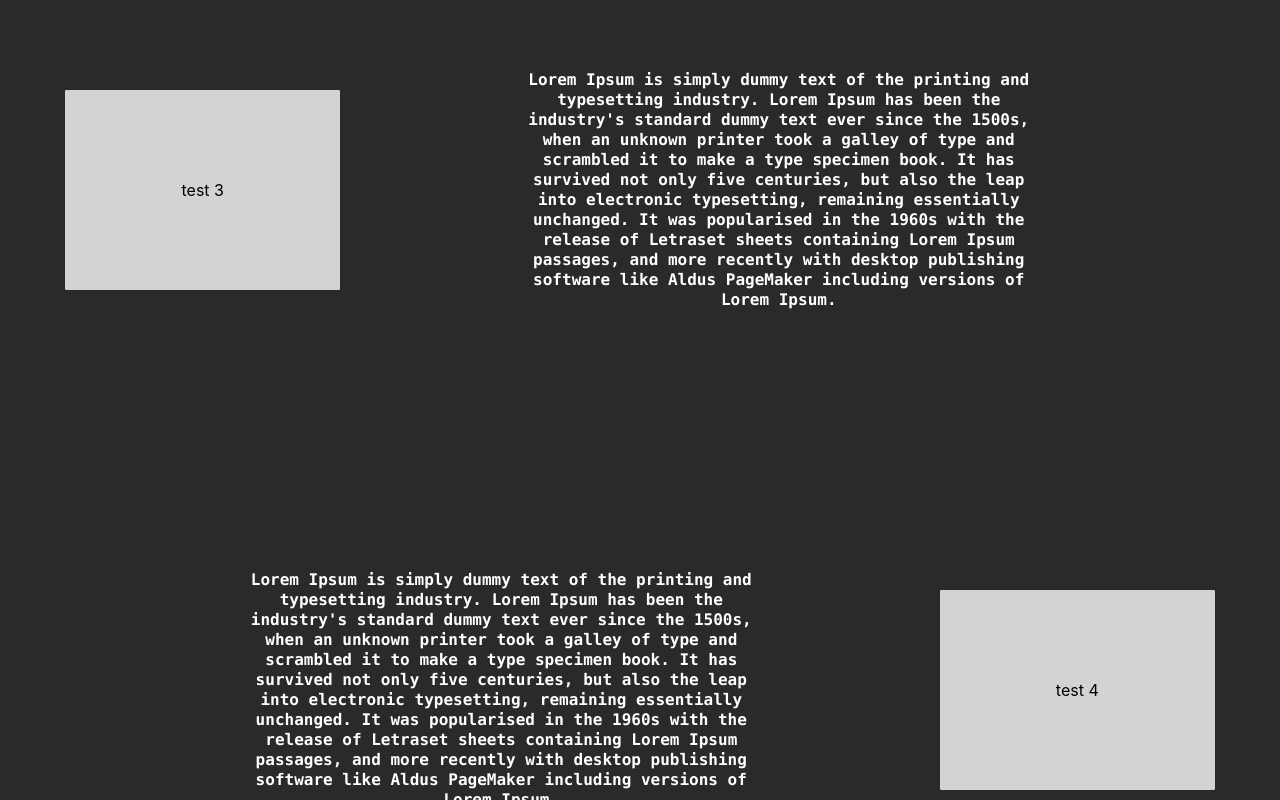
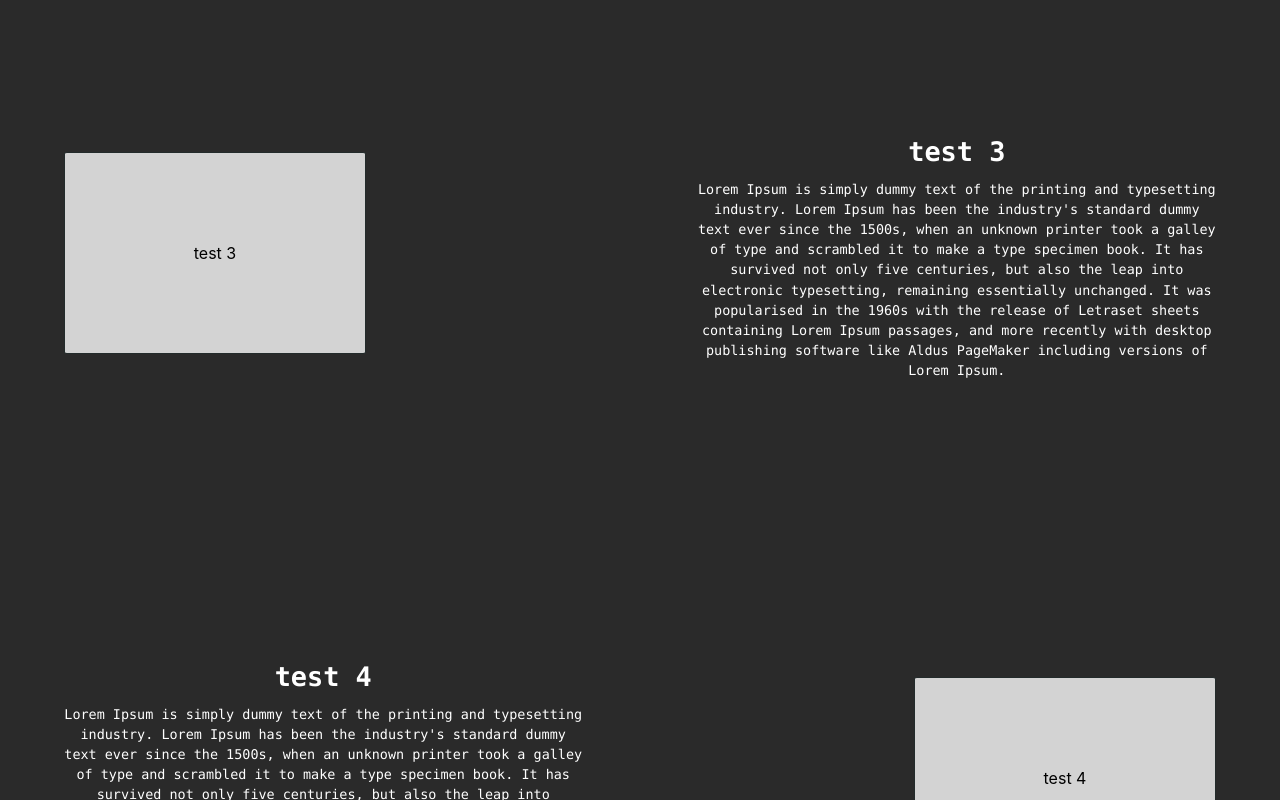
Before and after one commit to Ryntak94/portfolio, a React (Create React App) app: page / in a window 1280 px wide. Shown: the part 2060-2860 px from the top of the page. Built offline with nearby package versions, Linux system fonts and the light colour scheme.

Commit message:
setup display of just 3 projects for TL projects

```diff
--- a/src/App.js
+++ b/src/App.js
@@ -31,7 +31,8 @@
             <Banner/>
             <Content projects={this.state.projects}/>
             <Description projects={this.state.projects}/>
-            <Content flipped={true} projects={this.state.projects}/>
+            <Content flipped={true} projects={this.state.projects.slice(0,3)}/>
+            <Description projects={this.state.projects.slice(0,3)}/>
             </div>
         );
     }
--- a/src/components/description.js
+++ b/src/components/description.js
@@ -4,7 +4,7 @@
 import Project from './project.js'
 
 const DescriptionContainer = styled.div`
-    height: 500px;
+    height: 525px;
     box-sizing: border-box;
     /* border-bottom: solid 1px gray; */
     display: flex;
@@ -14,7 +14,7 @@
     justify-content: space-between;
 `
 const DescriptionContainer2 = styled.div`
-    height: 500px;
+    height: 525px;
     box-sizing: border-box;
     /* border-bottom: solid 1px gray; */
     display: flex;
@@ -25,14 +25,14 @@
     justify-content: space-between;
 `
 const DescriptionInfo = styled.div`
-width: 50%;
+width: 45%;
 color: white;
-font-size: 1em;
-font-weight: bold;
+font-size: .84em;
+font-weight: 550;
 flex-direction: column;
-padding: 0 15%;
+/* padding: 0 15%; */
 font-family: "Lucida Console", Monaco, monospace;
-line-height: 125%;`
+line-height: 150%;`
 
 class Description extends Component {
     constructor(props)  {
@@ -47,14 +47,14 @@
                         return (
                             <DescriptionContainer>
                                 <Project pName={project.name} />
-                                <DescriptionInfo>Lorem Ipsum is simply dummy text of the printing and typesetting industry. Lorem Ipsum has been the industry's standard dummy text ever since the 1500s, when an unknown printer took a galley of type and scrambled it to make a type specimen book. It has survived not only five centuries, but also the leap into electronic typesetting, remaining essentially unchanged. It was popularised in the 1960s with the release of Letraset sheets containing Lorem Ipsum passages, and more recently with desktop publishing software like Aldus PageMaker including versions of Lorem Ipsum.</DescriptionInfo>
+                                <DescriptionInfo><h1>{project.name}</h1>Lorem Ipsum is simply dummy text of the printing and typesetting industry. Lorem Ipsum has been the industry's standard dummy text ever since the 1500s, when an unknown printer took a galley of type and scrambled it to make a type specimen book. It has survived not only five centuries, but also the leap into electronic typesetting, remaining essentially unchanged. It was popularised in the 1960s with the release of Letraset sheets containing Lorem Ipsum passages, and more recently with desktop publishing software like Aldus PageMaker including versions of Lorem Ipsum.</DescriptionInfo>
                             </DescriptionContainer>
                         )
                     }   else {
                         return (
                             <DescriptionContainer2>
                                 <Project pName={project.name} />
-                                <DescriptionInfo>Lorem Ipsum is simply dummy text of the printing and typesetting industry. Lorem Ipsum has been the industry's standard dummy text ever since the 1500s, when an unknown printer took a galley of type and scrambled it to make a type specimen book. It has survived not only five centuries, but also the leap into electronic typesetting, remaining essentially unchanged. It was popularised in the 1960s with the release of Letraset sheets containing Lorem Ipsum passages, and more recently with desktop publishing software like Aldus PageMaker including versions of Lorem Ipsum.</DescriptionInfo>
+                                <DescriptionInfo><h1>{project.name}</h1>Lorem Ipsum is simply dummy text of the printing and typesetting industry. Lorem Ipsum has been the industry's standard dummy text ever since the 1500s, when an unknown printer took a galley of type and scrambled it to make a type specimen book. It has survived not only five centuries, but also the leap into electronic typesetting, remaining essentially unchanged. It was popularised in the 1960s with the release of Letraset sheets containing Lorem Ipsum passages, and more recently with desktop publishing software like Aldus PageMaker including versions of Lorem Ipsum.</DescriptionInfo>
                             </DescriptionContainer2>
                         )
                     }
```
